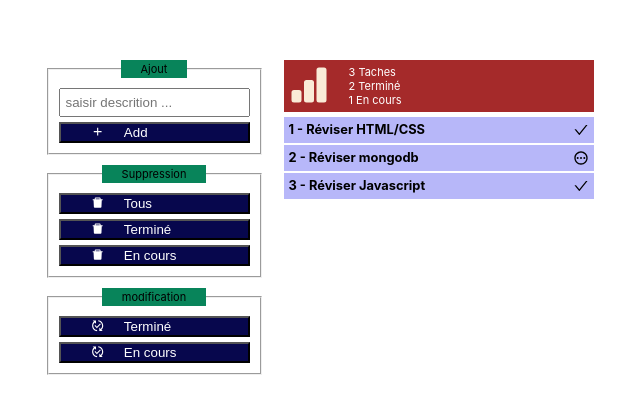
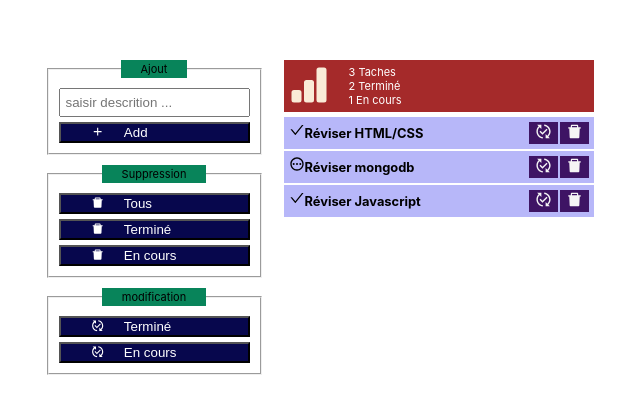
Before and after one commit to lamnaourm/atelier07dev202, a React (Create React App) app: page / in a window 1280 px wide. Shown: the part 183-596 px from the top of the page, without its empty margins (321-961 px from the left). Built offline with nearby package versions, Linux system fonts and the light colour scheme.

Commit message:
solution

```diff
--- a/src/App.css
+++ b/src/App.css
@@ -122,3 +122,17 @@ fieldset legend {
 .modification button:hover {
   opacity: 0.7;
 }
+
+.actionstask {
+  display: flex;
+  gap: 2px;
+}
+
+.actionstask button {
+  background-color: rgb(62, 20, 100);
+  color: whitesmoke;
+  border: none;
+}
+.actionstask button svg {
+  font-size: 17px;
+}
--- a/src/components/ToDoListApp.jsx
+++ b/src/components/ToDoListApp.jsx
@@ -28,24 +28,32 @@ export default function ToDoListApp() {
         document.getElementById('task').focus()
     }
 
-    const deleteAll = () =>{
+    const deleteAll = () => {
         setTaches([])
     }
 
-    const deleteTermine = () =>{
+    const deleteTermine = () => {
         setTaches(taches => taches.filter(t => !t.completed))
     }
 
-    const deleteEncours = () =>{
+    const deleteEncours = () => {
         setTaches(taches => taches.filter(t => t.completed))
     }
 
     const modifTermine = () => {
-        setTaches(taches => taches.map(t => ({...t, completed:true})))
+        setTaches(taches => taches.map(t => ({ ...t, completed: true })))
     }
 
     const modifEncours = () => {
-        setTaches(taches => taches.map(t => ({...t, completed:false})))
+        setTaches(taches => taches.map(t => ({ ...t, completed: false })))
+    }
+
+    const deleteTache = (ind) => {
+        setTaches(taches => taches.filter((t, index) => index !== ind))
+    }
+
+    const modifTache = (ind) => {
+        setTaches(taches => taches.map((t, index) => index !== ind? t: {...t, completed:!t.completed}))
 
     }
 
@@ -82,10 +90,16 @@ export default function ToDoListApp() {
                 </div>
                 <div className='list-tasks'>
                     {taches.map((t, index) => <div key={index} className='task'>
-                        <h3>{index + 1} - {t.description}</h3>
-                        {
-                            t.completed ? <AiOutlineCheck /> : <MdOutlinePending />
-                        }
+                        <h3> {
+                                t.completed ? <AiOutlineCheck /> : <MdOutlinePending />
+                            }
+                         {t.description}
+                        </h3>
+                        <div className='actionstask'>
+                            <button onClick={() => modifTache(index)}><MdPublishedWithChanges /></button>
+                            <button onClick={() => deleteTache(index)}><AiFillDelete /></button>
+                        </div>
+
                     </div>)}
                 </div>
             </div>
```
